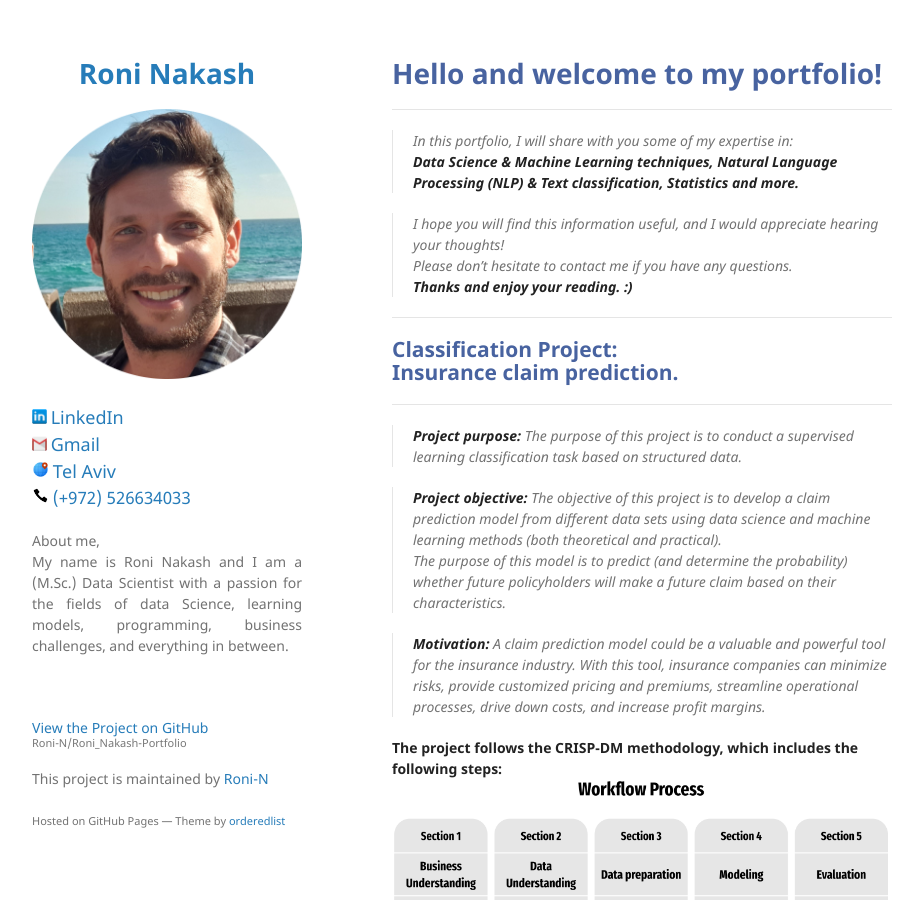
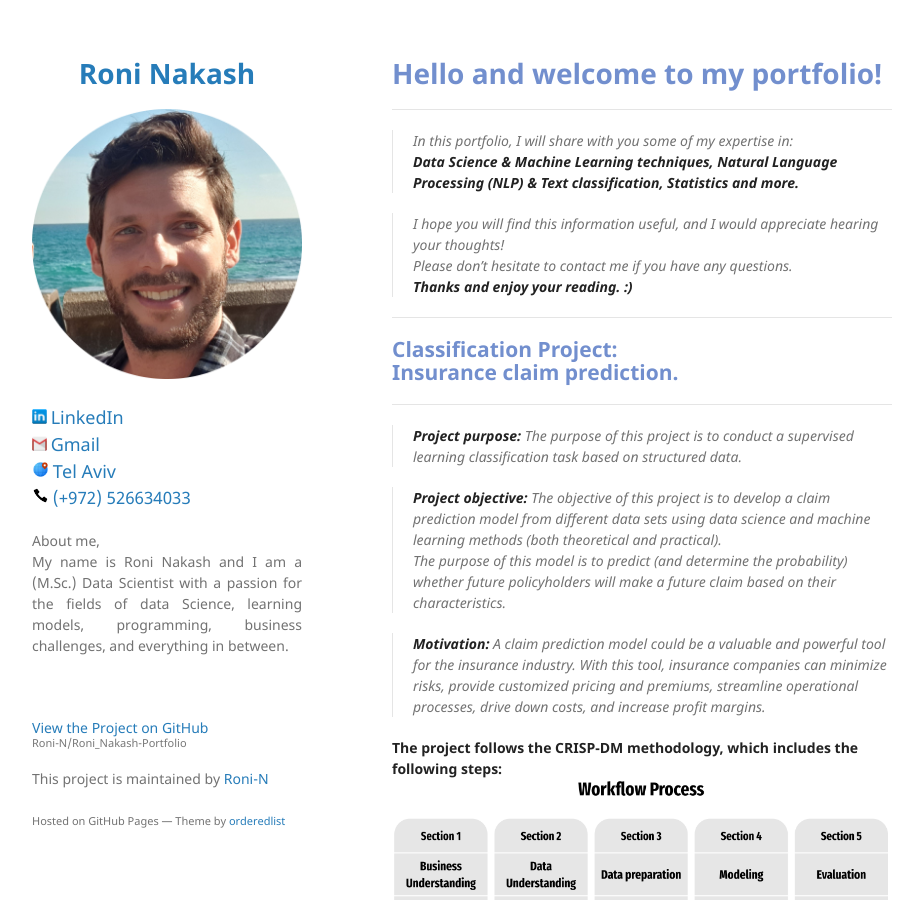
Before and after one commit to Roni-N/Roni_Nakash-Portfolio, a Jekyll site: the page built from index.md, in a window 1280 px wide and 900 px high. Shown: the whole window, without its empty margins (178-1097 px from the left). Built offline with Jekyll 4.4.1, drawn with Linux system fonts in a browser that asks for light colours; our own code applies the rules of GitHub Pages for plain Markdown files.

Commit message:
Update index.md

```diff
--- a/index.md
+++ b/index.md
@@ -3,7 +3,7 @@ layout: default
 ---
 
 
-# <span style="color:#4863A0">Hello and welcome to my portfolio!</span>
+# <span style="color:#728FCE">Hello and welcome to my portfolio!</span>
 ------------------------------------------------------------
 
 >In this portfolio, I will share with you some of my expertise in: <br>
@@ -14,7 +14,7 @@ layout: default
 >**Thanks and enjoy your reading. :)**
 
 ------------------------------------------------------------
-## <span style="color:#4863A0">Classification Project:<br> Insurance claim prediction.</span>
+## <span style="color:#728FCE">Classification Project:<br> Insurance claim prediction.</span>
 ------------------------------------------------------------
 > **Project purpose:** The purpose of this project is to conduct a supervised learning classification task based on structured data.  <br>
 
```
